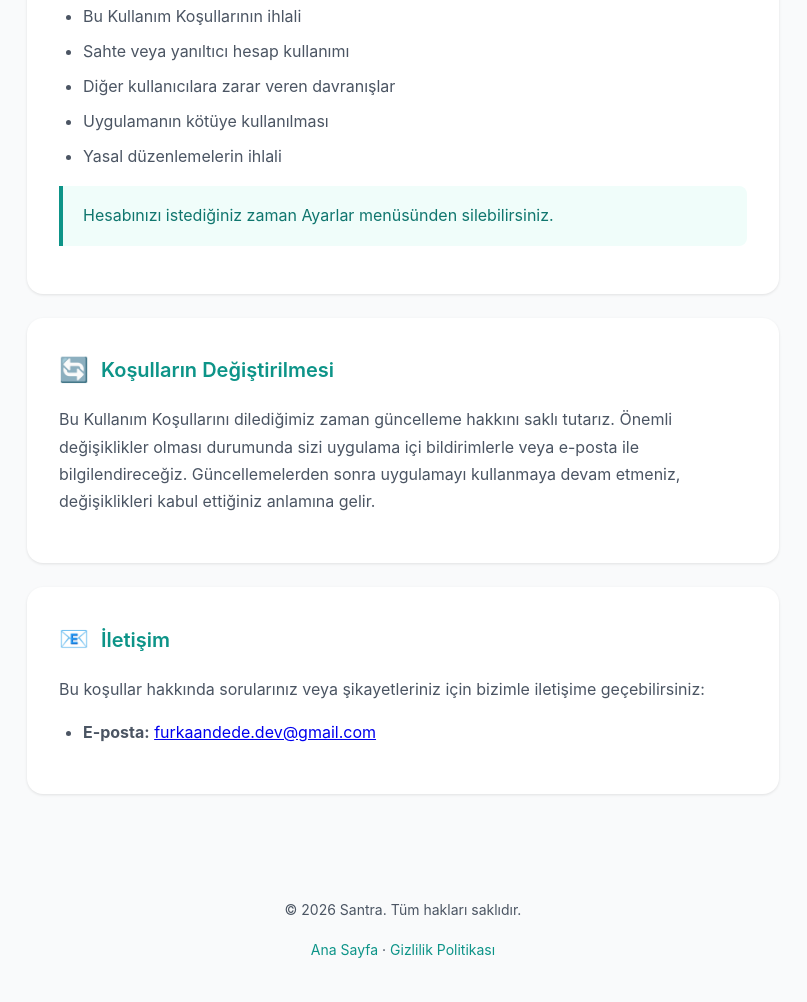
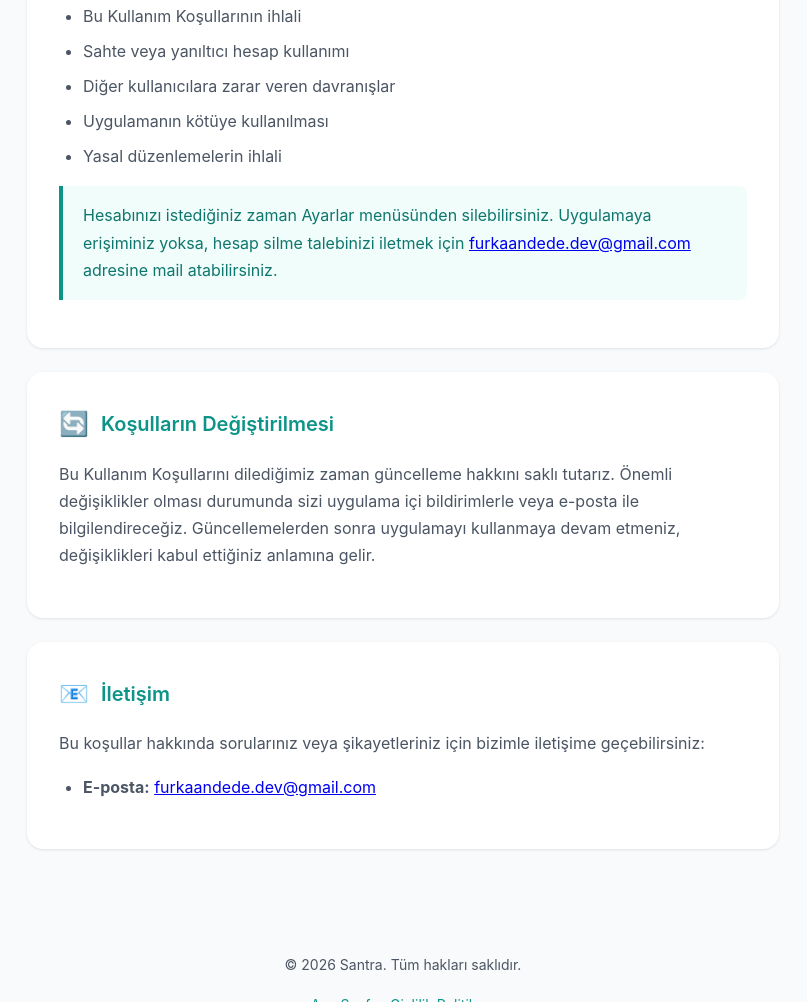
Before and after one commit to furkandde/santra-legal, a plain HTML site: page terms.html in a window 1280 px wide. Shown: the part 2578-3580 px from the top of the page, without its empty margins (237-1044 px from the left). Drawn offline with Linux system fonts and the light colour scheme.

Commit message:
Update account deletion instructions in terms.html to include email contact for access issues

```diff
--- a/terms.html
+++ b/terms.html
@@ -242,7 +242,7 @@
         <li>Yasal düzenlemelerin ihlali</li>
       </ul>
       <div class="highlight">
-        <p>Hesabınızı istediğiniz zaman Ayarlar menüsünden silebilirsiniz.</p>
+        <p>Hesabınızı istediğiniz zaman Ayarlar menüsünden silebilirsiniz. Uygulamaya erişiminiz yoksa, hesap silme talebinizi iletmek için <a href="mailto:furkaandede.dev@gmail.com">furkaandede.dev@gmail.com</a> adresine mail atabilirsiniz.</p>
       </div>
     </div>
 
```
